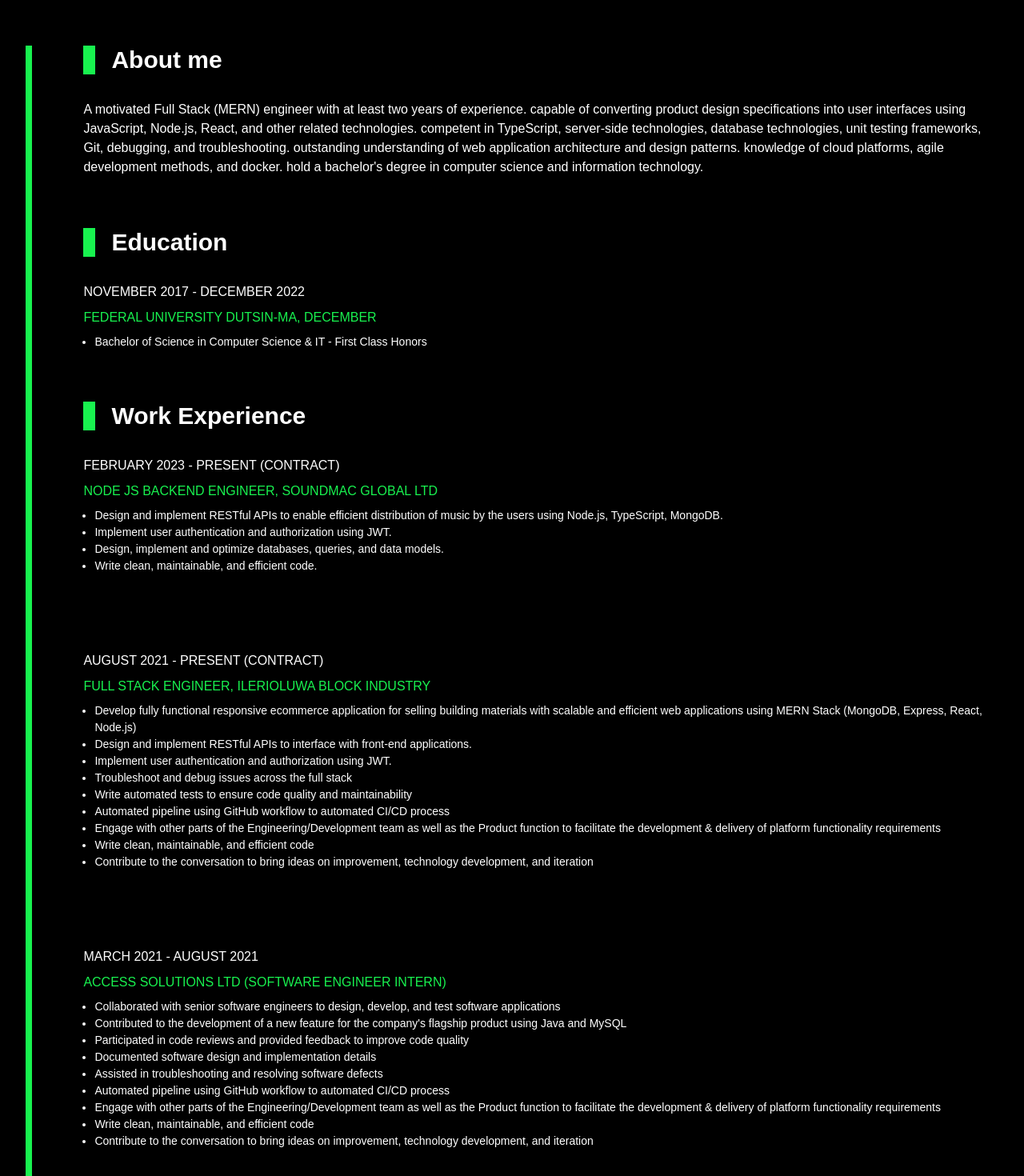
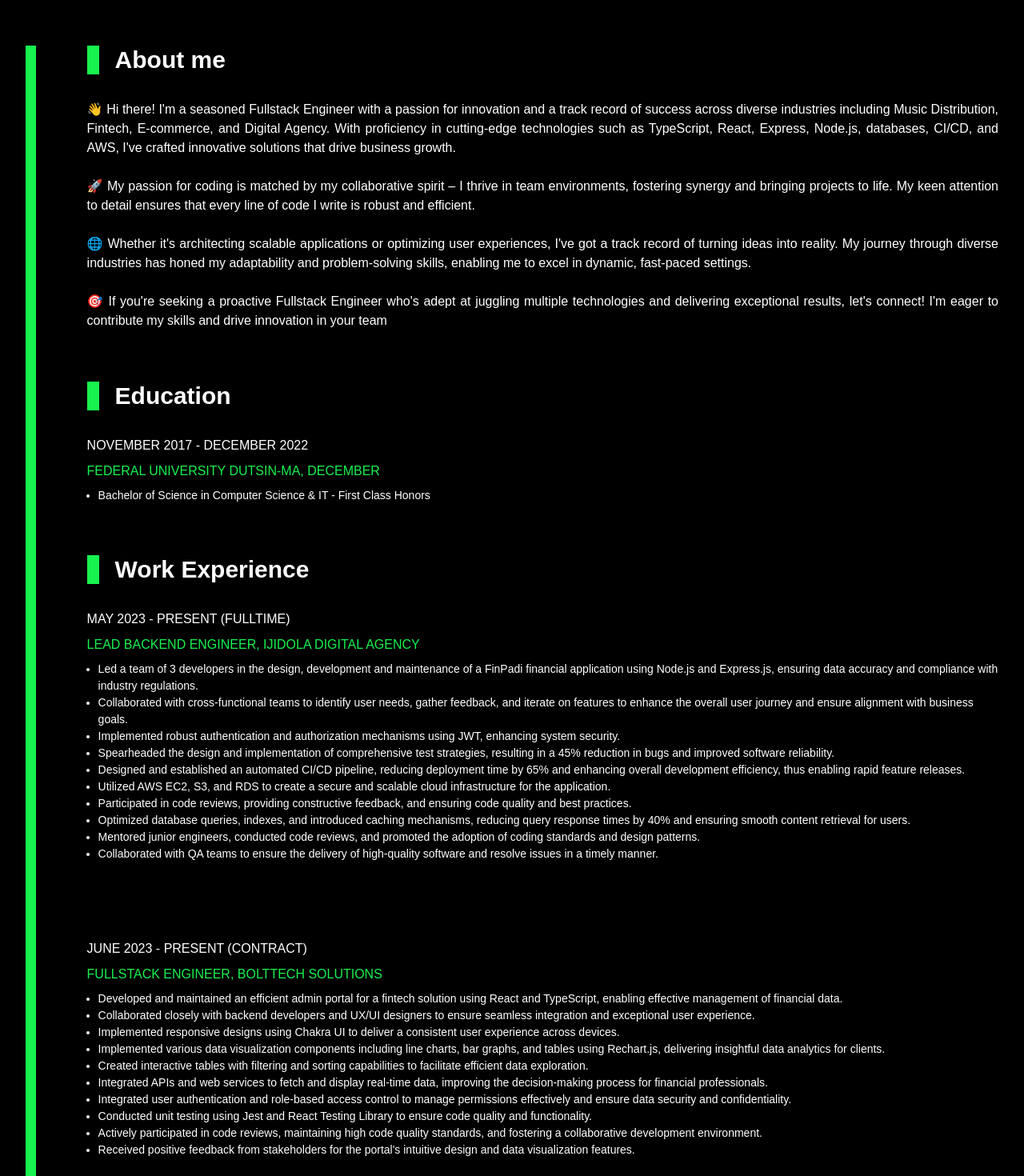
Before and after one commit to jimoh4tech/jimoh, a React (Vite) app: page /about in a window 1280 px wide. Shown: the part 160-1630 px from the top of the page at 80% size. Built offline with nearby package versions, Linux system fonts and the light colour scheme.

Commit message:
refactor: Update porfolio content

```diff
--- a/src/components/about.component.tsx
+++ b/src/components/about.component.tsx
@@ -31,28 +31,65 @@
 	},
 	{
 		label: 'Work Experience',
+		duration: 'May 2023 - Present (Fulltime)',
+		title: 'Lead Backend Engineer, Ijidola Digital Agency',
+		descriptions: [
+			'Led a team of 3 developers in the design, development and maintenance of a FinPadi financial application using Node.js and Express.js, ensuring data accuracy and compliance with industry regulations.',
+			'Collaborated with cross-functional teams to identify user needs, gather feedback, and iterate on features to enhance the overall user journey and ensure alignment with business goals.',
+			'Implemented robust authentication and authorization mechanisms using JWT, enhancing system security.',
+			'Spearheaded the design and implementation of comprehensive test strategies, resulting in a 45% reduction in bugs and improved software reliability.',
+			'Designed and established an automated CI/CD pipeline, reducing deployment time by 65% and enhancing overall development efficiency, thus enabling rapid feature releases.',
+			'Utilized AWS EC2, S3, and RDS to create a secure and scalable cloud infrastructure for the application.',
+			'Participated in code reviews, providing constructive feedback, and ensuring code quality and best practices.',
+			'Optimized database queries, indexes, and introduced caching mechanisms, reducing query response times by 40% and ensuring smooth content retrieval for users.',
+			'Mentored junior engineers, conducted code reviews, and promoted the adoption of coding standards and design patterns.',
+			'Collaborated with QA teams to ensure the delivery of high-quality software and resolve issues in a timely manner.',
+		],
+	},
+	{
+		duration: 'June 2023 - Present (Contract)',
+		title: 'Fullstack Engineer, Bolttech Solutions ',
+		descriptions: [
+			'Developed and maintained an efficient admin portal for a fintech solution using React and TypeScript, enabling effective management of financial data.',
+			'Collaborated closely with backend developers and UX/UI designers to ensure seamless integration and exceptional user experience.',
+			'Implemented responsive designs using Chakra UI to deliver a consistent user experience across devices.',
+			'Implemented various data visualization components including line charts, bar graphs, and tables using Rechart.js, delivering insightful data analytics for clients.',
+			'Created interactive tables with filtering and sorting capabilities to facilitate efficient data exploration.',
+			'Integrated APIs and web services to fetch and display real-time data, improving the decision-making process for financial professionals.',
+			'Integrated user authentication and role-based access control to manage permissions effectively and ensure data security and confidentiality.',
+			'Conducted unit testing using Jest and React Testing Library to ensure code quality and functionality.',
+			'Actively participated in code reviews, maintaining high code quality standards, and fostering a collaborative development environment.',
+			"Received positive feedback from stakeholders for the portal's intuitive design and data visualization features.",
+		],
+	},
+	{
 		duration: 'February 2023 - Present (Contract)',
 		title: 'Node JS Backend Engineer, Soundmac Global LTD',
 		descriptions: [
-			'Design and implement RESTful APIs to enable efficient distribution of music by the users using Node.js, TypeScript, MongoDB.',
-			'Implement user authentication and authorization using JWT.',
-			'Design, implement and optimize databases, queries, and data models.',
-			'Write clean, maintainable, and efficient code.',
+			'Collaborated with cross-functional teams to design, develop, and implement backend solutions for content distribution, resulting in a 45% increase in delivery efficiency.',
+			'Built RESTful APIs using Node.js, Express.js, MongoDB, and TypeScript for seamless integration between various platforms, facilitating streamlined content sharing and distribution among artists and partners.',
+			'Developed real-time data processing modules to enhance analytics capabilities, leading to data-driven insights for content strategy decisions.',
+			'Implemented user authentication and authorization mechanisms, enhancing security for artist accounts and copyrighted content.',
+			'Optimized database queries, indexes, and introduced caching mechanisms, reducing query response times by 35% and ensuring smooth content retrieval for users.',
+			'Participated in code reviews, contributing to a culture of code quality and knowledge sharing within the development team.',
+			'Created comprehensive unit tests and integration tests, achieving a test coverage of over 80% and reducing bugs in production.',
+			'Implemented a CI/CD pipeline using GitHub Actions, automating the deployment process, and reducing release cycles by 55%.',
 		],
 	},
 	{
-		duration: 'August 2021 - Present (Contract)',
+		duration: 'August 2021 – February 2023 (Fulltime)',
 		title: 'Full Stack Engineer, Ilerioluwa Block Industry ',
 		descriptions: [
-			'Develop fully functional responsive ecommerce application for selling building materials with scalable and efficient web applications using MERN Stack (MongoDB, Express, React, Node.js)',
-			'Design and implement RESTful APIs to interface with front-end applications.',
-			'Implement user authentication and authorization using JWT.',
-			'Troubleshoot and debug issues across the full stack',
-			'Write automated tests to ensure code quality and maintainability',
-			'Automated pipeline using GitHub workflow to automated CI/CD process',
-			'Engage with other parts of the Engineering/Development team as well as the Product function to facilitate the development & delivery of platform functionality requirements',
-			'Write clean, maintainable, and efficient code',
-			'Contribute to the conversation to bring ideas on improvement, technology development, and iteration',
+			'Developed and maintained the frontend of the building company ecommerce platform using React, ensuring seamless user experiences and responsive design.',
+			'Designed and implemented RESTful APIs using Node.js, TypeScript, and Express, enabling efficient communication between frontend and backend systems.',
+			'Implemented efficient test-driven development practices, achieving a 40% reduction in bug rates.',
+			'Integrated CI/CD pipelines using tools such as GitHub Actions, automating deployment and reducing release cycles by 45%.',
+			'Continuously discover, evaluate, and implement new technologies to improve development efficiency.',
+			'Collaborated with UX/UI designers to transform wireframes and mock-ups into functional and visually appealing web components.',
+			'Implemented secure user authentication and authorization mechanisms to protect customer data.',
+			'Enhanced website performance, resulting in a 30% decrease in page load times through frontend optimizations.',
+			'Utilized MongoDB for database management, ensuring data consistency and optimizing queries for enhanced performance and scalability.',
+			'Participated in Agile ceremonies, providing valuable insights during sprint planning and retrospectives.',
 		],
 	},
 	{
@@ -112,10 +149,10 @@
 	const [isLessThan1100] = useMediaQuery('(max-width: 1100px)');
 	const [isLessThan750] = useMediaQuery('(max-width: 750px)');
 	const set1 =
-    ' JavaScript, TypeScript, Java, C, Python, HTML, CSS, SCSS, Tailwind CSS';
-  const set2 =
-    ' React JS, Next JS, Node JS, Express JS, Nest JS, MongoDB, PostgreSQL, MySQL, SQLite, REST API, GraphQL';
-  const set3 = ' Git, Docker, CI/CD Pipeline, Jest, Shell, AWS';
+		' JavaScript, TypeScript, Java, C, Python, HTML, CSS, SCSS, Tailwind CSS';
+	const set2 =
+		' React JS, Next JS, Node JS, Express JS, Nest JS, MongoDB, PostgreSQL, MySQL, SQLite, REST API, GraphQL';
+	const set3 = ' Git, Docker, CI/CD Pipeline, Jest, Shell, AWS';
 
 	return (
 		<>
@@ -169,14 +206,14 @@
 	const [isLessThan750] = useMediaQuery('(max-width: 750px)');
 	return (
 		<>
-			<Flex gap={isLessThan1100 ? 5 : 16} >
+			<Flex gap={isLessThan1100 ? 5 : 16}>
 				<Box bg={'#18F24F'} w={'30px'} />
 				<Stack gap={16}>
 					<Flex
 						flexDir={'column'}
 						justifyContent={'space-between'}
 						color={useColorModeValue('white', 'black')}
-            gap={8}
+						gap={8}
 					>
 						<Stack direction={'row'} gap={5}>
 							<Box bg={'#18F24F'} w={isLessThan750 ? '13px' : '15px'} />
@@ -184,16 +221,29 @@
 								About me
 							</Heading>
 						</Stack>
-						<Text fontSize={isLessThan1100 ? 'sm' : 'md'}>
-							A motivated Full Stack (MERN) engineer with at least two years of
-							experience. capable of converting product design specifications
-							into user interfaces using JavaScript, Node.js, React, and other
-							related technologies. competent in TypeScript, server-side
-							technologies, database technologies, unit testing frameworks, Git,
-							debugging, and troubleshooting. outstanding understanding of web
-							application architecture and design patterns. knowledge of cloud
-							platforms, agile development methods, and docker. hold a
-							bachelor's degree in computer science and information technology.
+						<Text fontSize={isLessThan1100 ? 'sm' : 'md'} textAlign={'justify'}>
+							👋 Hi there! I'm a seasoned Fullstack Engineer with a passion for
+							innovation and a track record of success across diverse industries
+							including Music Distribution, Fintech, E-commerce, and Digital
+							Agency. With proficiency in cutting-edge technologies such as
+							TypeScript, React, Express, Node.js, databases, CI/CD, and AWS,
+							I've crafted innovative solutions that drive business growth.
+							<br />
+							<br /> 🚀 My passion for coding is matched by my collaborative
+							spirit – I thrive in team environments, fostering synergy and
+							bringing projects to life. My keen attention to detail ensures
+							that every line of code I write is robust and efficient. <br />
+							<br />
+							🌐 Whether it's architecting scalable applications or optimizing
+							user experiences, I've got a track record of turning ideas into
+							reality. My journey through diverse industries has honed my
+							adaptability and problem-solving skills, enabling me to excel in
+							dynamic, fast-paced settings. <br />
+							<br />
+							🎯 If you're seeking a proactive Fullstack Engineer who's adept at
+							juggling multiple technologies and delivering exceptional results,
+							let's connect! I'm eager to contribute my skills and drive
+							innovation in your team
 						</Text>
 					</Flex>
 					{experinceList.map((ex) => (
--- a/src/components/contact.components.tsx
+++ b/src/components/contact.components.tsx
@@ -98,7 +98,7 @@
 									Reach out without holding back. I'm willing to help in any way
 									I can and am always open to having thoughtful conversations.
 									Alternatively, you can follow me on LinkedIn, Twitter, and
-									YouTube, my social media channels. As we set out on this
+									Medium, my social media channels. As we set out on this
 									technological journey together, I eagerly await your feedback.
 									Connecting now will help us shape technology's future.
 								</Text>
--- a/src/components/home.components.tsx
+++ b/src/components/home.components.tsx
@@ -11,7 +11,7 @@
 } from '@chakra-ui/react';
 import Icon from '../assets/icon.svg';
 import Typewriter from 'typewriter-effect';
-import CV from "../assets/JimohAbdulQuadri.pdf";
+import CV from "../assets/jimoh.pdf";
 
 export const Home = () => {
 	const [isLessThan1100] = useMediaQuery('(max-width: 1100px)');
```
Also changed, not shown: 2 other files (tests, documents, lock files or other folders).
